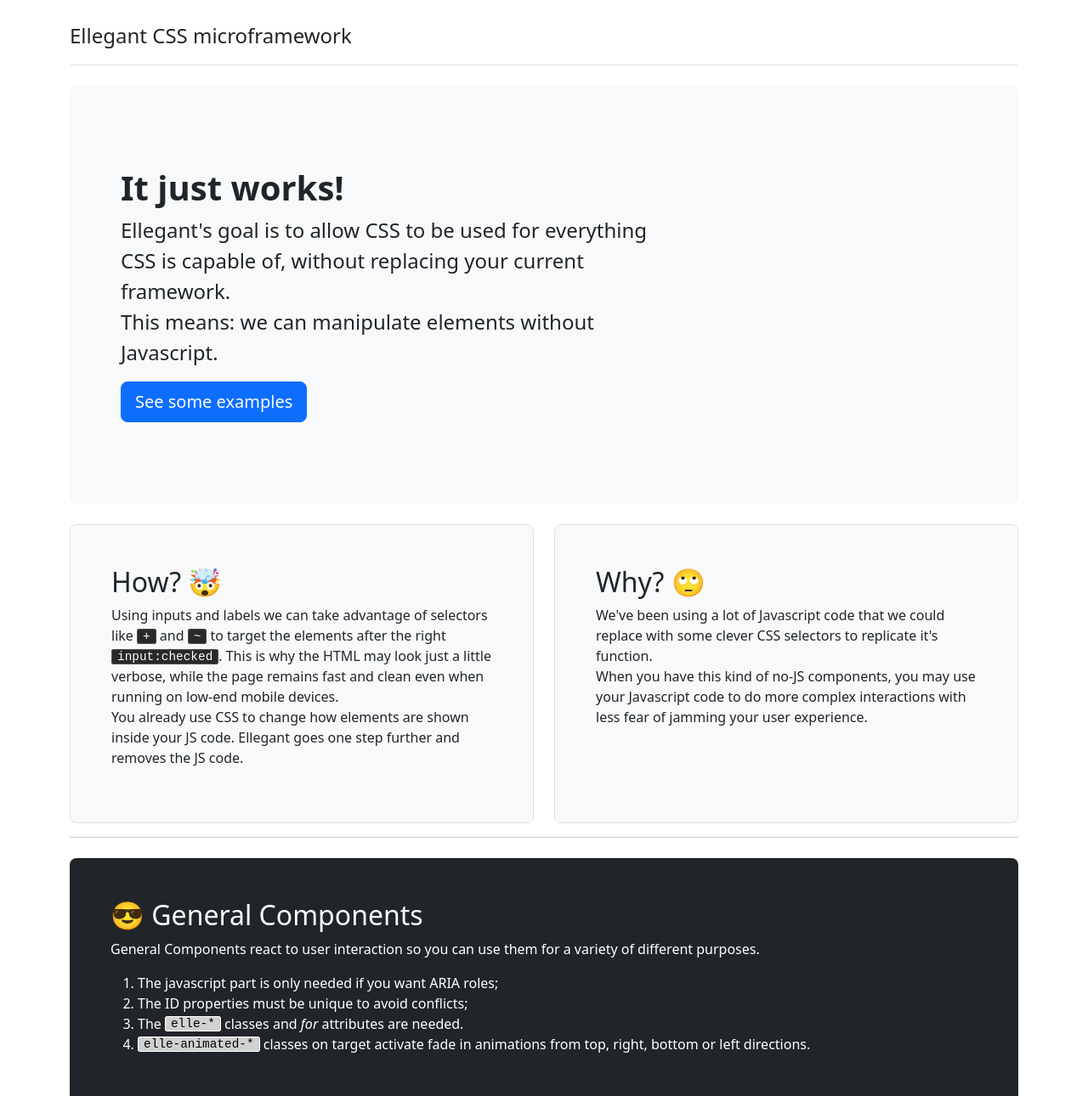
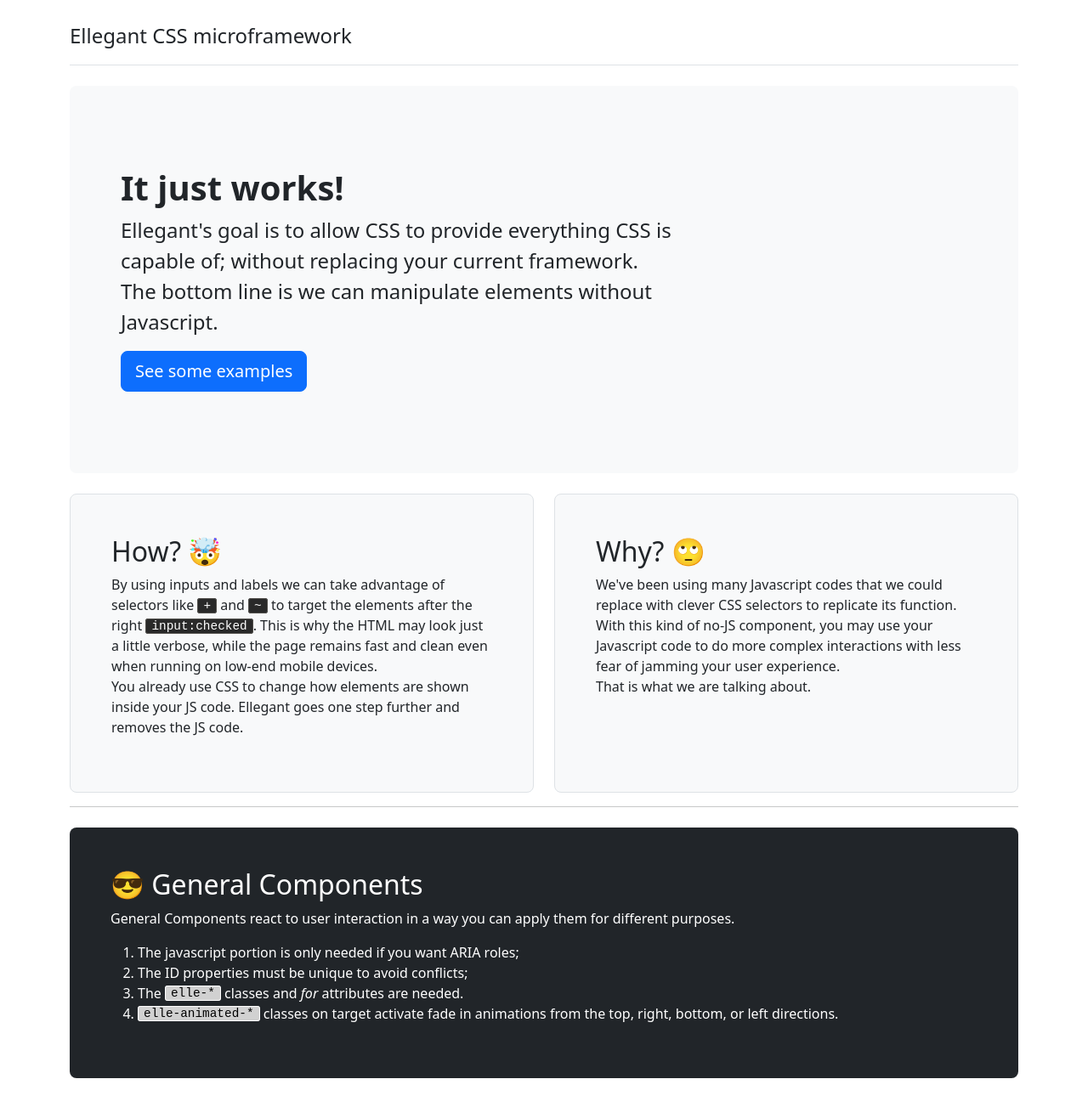
Before and after one commit to ellegantcss/ellegant, a plain HTML site: page index.html in a window 1280 px wide. Shown: the top 1290 px of the page at 85% size. Drawn offline with nearby package versions, Linux system fonts and the light colour scheme.

Commit message:
grammar adjusting

```diff
--- a/index.html
+++ b/index.html
@@ -25,8 +25,8 @@
         <div class="container-fluid py-5">
           <h1 class="display-7 fw-bold">It just works!</h1>
           <p class="col-md-8 fs-4">
-            Ellegant's goal is to allow CSS to be used for everything CSS is capable of, without replacing your current framework.<br>
-            This means: we can manipulate elements without Javascript.
+            Ellegant's goal is to allow CSS to provide everything CSS is capable of; without replacing your current framework.<br>
+            The bottom line is we can manipulate elements without Javascript.
           </p>
           <a class="btn btn-primary btn-lg" href="#samples">See some examples</a>
         </div>
@@ -37,7 +37,7 @@
           <div class="h-100 p-5 bg-light border rounded-3">
             <h2>How? 🤯</h2>
             <p>
-              Using inputs and labels we can take advantage of selectors like <i class="c">+</i> and <i class="c">~</i>
+              By using inputs and labels we can take advantage of selectors like <i class="c">+</i> and <i class="c">~</i>
               to target the elements after the right <i class="c">input:checked</i>. This is why the HTML may look
               just a little verbose, while the page remains fast and clean even when running on low-end mobile devices.<br>
               You already use CSS to change how elements are shown inside your JS code.
@@ -49,10 +49,9 @@
           <div class="h-100 p-5 bg-light border rounded-3">
             <h2>Why? 🙄</h2>
             <p>
-              We've been using a lot of Javascript code that we could replace with some clever CSS selectors to replicate it's
-              function.<br>
-              When you have this kind of no-JS components, you may use your Javascript code to do more complex interactions
-              with less fear of jamming your user experience.
+              We've been using many Javascript codes that we could replace with clever CSS selectors to replicate its function.<br>
+              With this kind of no-JS component, you may use your Javascript code to do more complex interactions with less fear of jamming your user experience.<br>
+              That is what we are talking about.
             </p>
           </div>
         </div>
@@ -62,12 +61,12 @@
 
       <div class="mt-4 p-5 mb-4 text-bg-dark rounded-3">
         <h2>😎 General Components</h2>
-        <p>General Components react to user interaction so you can use them for a variety of different purposes.</p>
+        <p>General Components react to user interaction in a way you can apply them for different purposes.</p>
         <ol>
-          <li>The javascript part is only needed if you want ARIA roles;</li>
+          <li>The javascript portion is only needed if you want ARIA roles;</li>
           <li>The ID properties must be unique to avoid conflicts;</li>
           <li>The <i class="c">elle-*</i> classes and <i>for</i> attributes are needed.</li>
-          <li><i class="c">elle-animated-*</i> classes on target activate fade in animations from top, right, bottom or left directions.</li>
+          <li><i class="c">elle-animated-*</i> classes on target activate fade in animations from the top, right, bottom, or left directions.</li>
         </ol>
       </div>
       <div class="container" id="samples">
```
